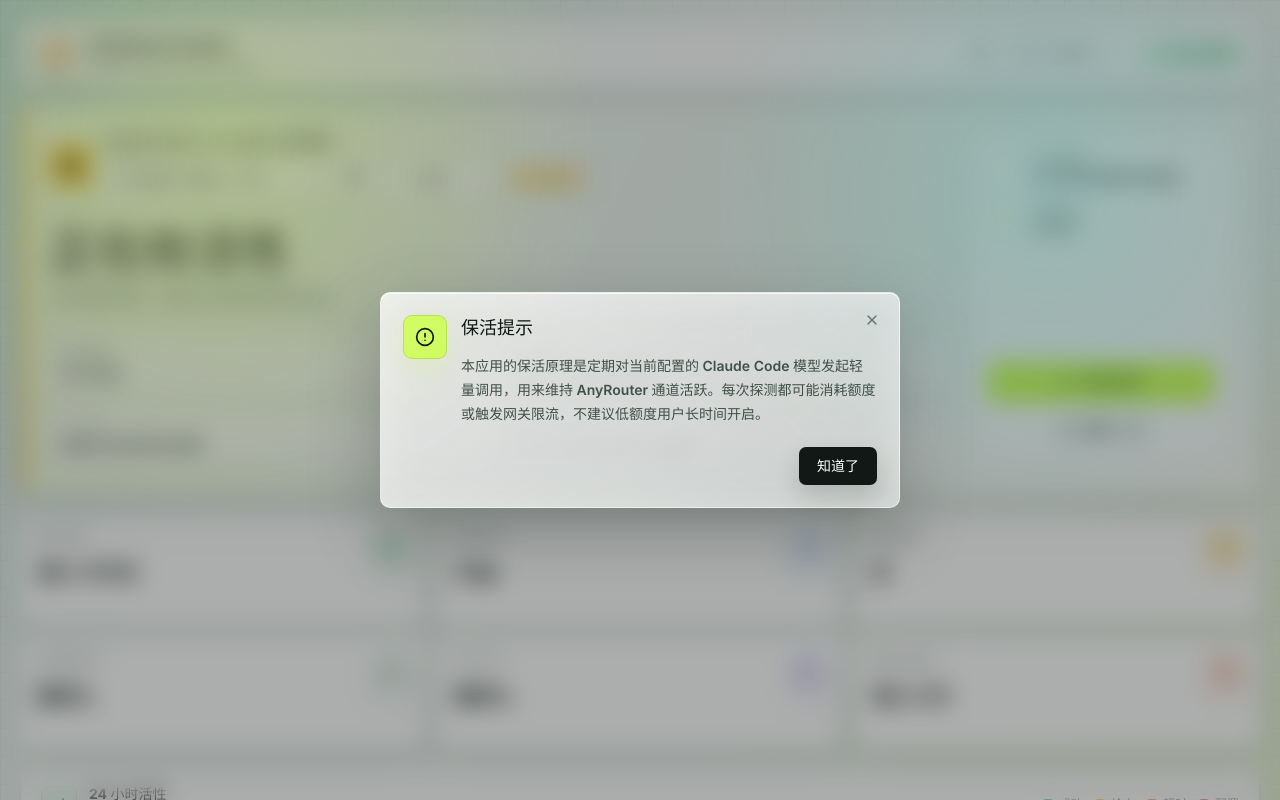
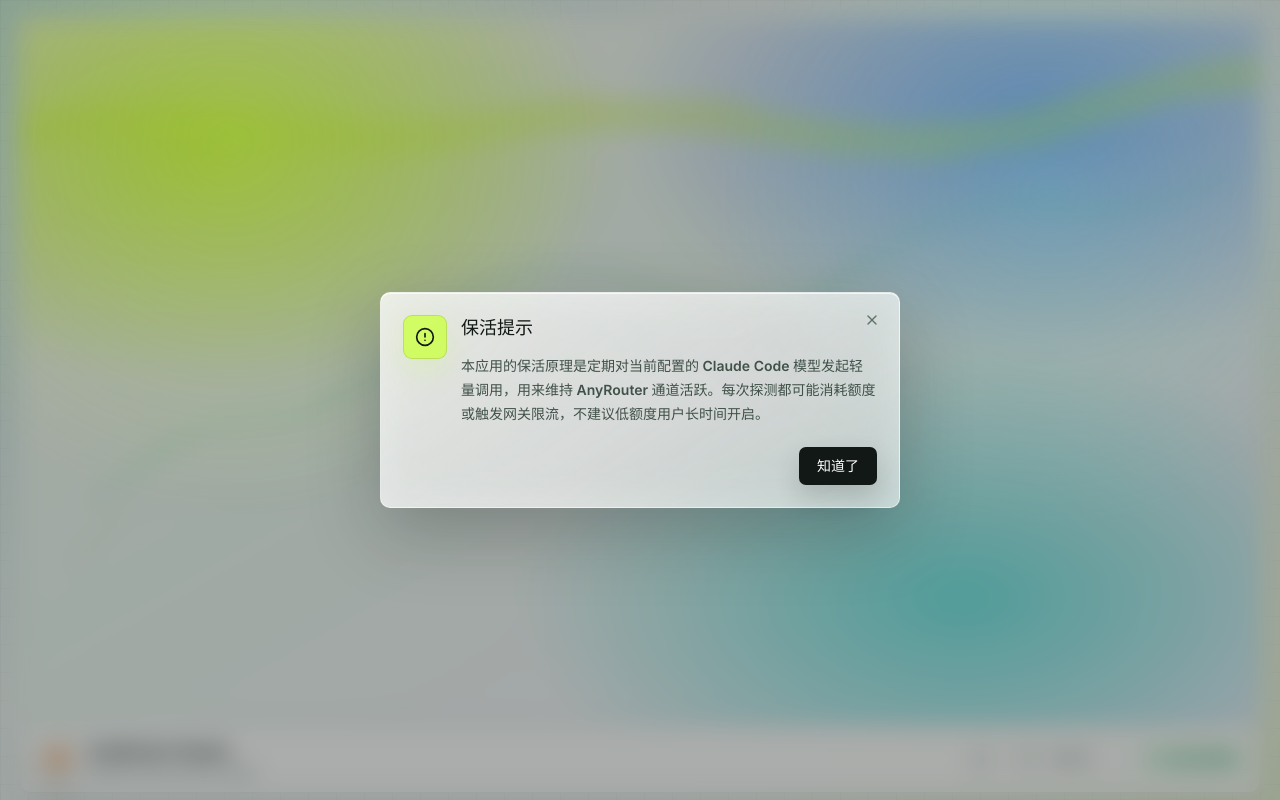
Before and after one commit to 919101797/anyrouter-keepr, a React (Vite) app: page / in a window 1280 px wide. Built offline with nearby package versions, Linux system fonts and the light colour scheme.

Commit message:
feat: add liquid glass backdrop

```diff
--- a/src/App.tsx
+++ b/src/App.tsx
@@ -17,6 +17,7 @@
   X,
 } from "lucide-react";
 import { ActivityHeatmap } from "./components/ActivityHeatmap";
+import { LiquidGlassBackdrop } from "./components/LiquidGlassBackdrop";
 import { ProbeHistoryTable } from "./components/ProbeHistoryTable";
 import { SettingsPanel } from "./components/SettingsPanel";
 import { StatStrip } from "./components/StatStrip";
@@ -79,8 +80,9 @@
 
   return (
     <TooltipProvider delayDuration={180}>
-      <main className="h-screen overflow-auto overflow-x-hidden p-3 text-[#17211d] sm:p-5">
-        <div className="mx-auto flex min-h-full max-w-[1500px] flex-col gap-4">
+      <main className="app-root h-screen overflow-auto overflow-x-hidden p-3 text-[#17211d] sm:p-5">
+        <LiquidGlassBackdrop />
+        <div className="app-shell mx-auto flex min-h-full max-w-[1500px] flex-col gap-4">
           <header className="flex flex-col gap-3 rounded-[10px] border border-[#d2ded7] bg-white/[0.82] px-4 py-3 shadow-[0_14px_42px_rgba(36,55,47,0.08)] backdrop-blur md:flex-row md:items-center md:justify-between">
             <div className="flex min-w-0 items-center gap-3">
               <img
--- /dev/null
+++ b/src/components/LiquidGlassBackdrop.tsx
@@ -0,0 +1,80 @@
+export function LiquidGlassBackdrop() {
+  return (
+    <div className="lg-refraction-layer" aria-hidden="true">
+      <svg viewBox="0 0 1460 830" preserveAspectRatio="none">
+        <defs>
+          <linearGradient id="lg-wall" x1="0" y1="0" x2="1" y2="1">
+            <stop offset="0" stopColor="#fbfaf1" />
+            <stop offset="0.44" stopColor="#edf9f1" />
+            <stop offset="1" stopColor="#f9f2ff" />
+          </linearGradient>
+          <radialGradient id="lg-lime" cx="15%" cy="18%" r="34%">
+            <stop offset="0" stopColor="#ccff32" stopOpacity="0.9" />
+            <stop offset="1" stopColor="#ccff32" stopOpacity="0" />
+          </radialGradient>
+          <radialGradient id="lg-blue" cx="82%" cy="14%" r="34%">
+            <stop offset="0" stopColor="#7497ff" stopOpacity="0.78" />
+            <stop offset="1" stopColor="#7497ff" stopOpacity="0" />
+          </radialGradient>
+          <radialGradient id="lg-cyan" cx="76%" cy="82%" r="36%">
+            <stop offset="0" stopColor="#37ddd6" stopOpacity="0.68" />
+            <stop offset="1" stopColor="#37ddd6" stopOpacity="0" />
+          </radialGradient>
+          <filter id="lg-refraction" x="-20%" y="-20%" width="140%" height="140%">
+            <feTurbulence
+              type="fractalNoise"
+              baseFrequency="0.008 0.016"
+              numOctaves="2"
+              seed="8"
+              result="noise"
+            />
+            <feDisplacementMap
+              in="SourceGraphic"
+              in2="noise"
+              scale="22"
+              xChannelSelector="R"
+              yChannelSelector="G"
+              result="displaced"
+            />
+            <feGaussianBlur in="displaced" stdDeviation="0.7" result="blurred" />
+            <feColorMatrix
+              in="blurred"
+              type="matrix"
+              values="1.08 0 0 0 0 0 1.1 0 0 0 0 0 1.12 0 0 0 0 0 0.96 0"
+            />
+          </filter>
+        </defs>
+        <rect width="1460" height="830" fill="url(#lg-wall)" />
+        <rect width="1460" height="830" fill="url(#lg-lime)" />
+        <rect width="1460" height="830" fill="url(#lg-blue)" />
+        <rect width="1460" height="830" fill="url(#lg-cyan)" />
+        <g filter="url(#lg-refraction)" opacity="0.74">
+          <path
+            d="M-150 184 C130 52 340 172 560 126 C820 70 940 180 1160 132 C1290 104 1390 42 1580 76"
+            fill="none"
+            stroke="#ccff32"
+            strokeWidth="44"
+            strokeLinecap="round"
+            opacity="0.42"
+          />
+          <path
+            d="M60 648 C198 450 330 690 470 450 C650 146 776 596 980 286 C1120 72 1286 212 1440 104"
+            fill="none"
+            stroke="#151917"
+            strokeWidth="2"
+            strokeLinecap="round"
+            opacity="0.16"
+          />
+          <path
+            d="M88 566 C240 416 350 510 492 356 C666 168 812 454 1012 280 C1166 146 1276 284 1420 180"
+            fill="none"
+            stroke="#1fc877"
+            strokeWidth="5"
+            strokeLinecap="round"
+            opacity="0.38"
+          />
+        </g>
+      </svg>
+    </div>
+  );
+}
```
